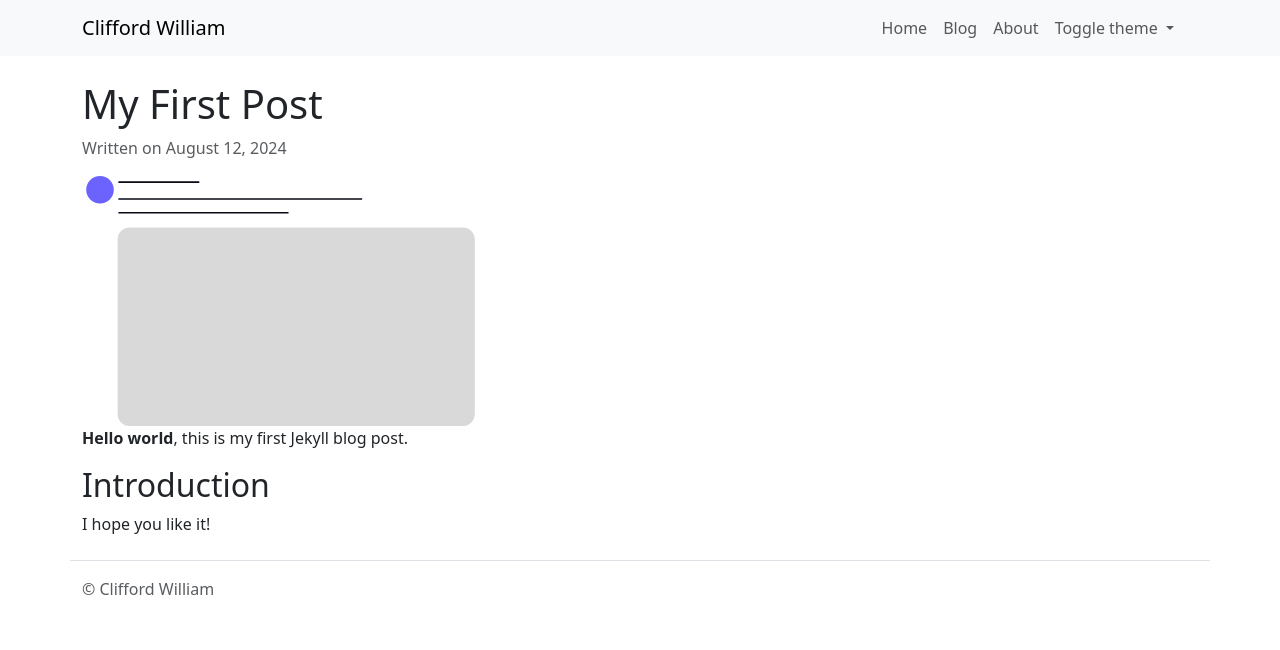
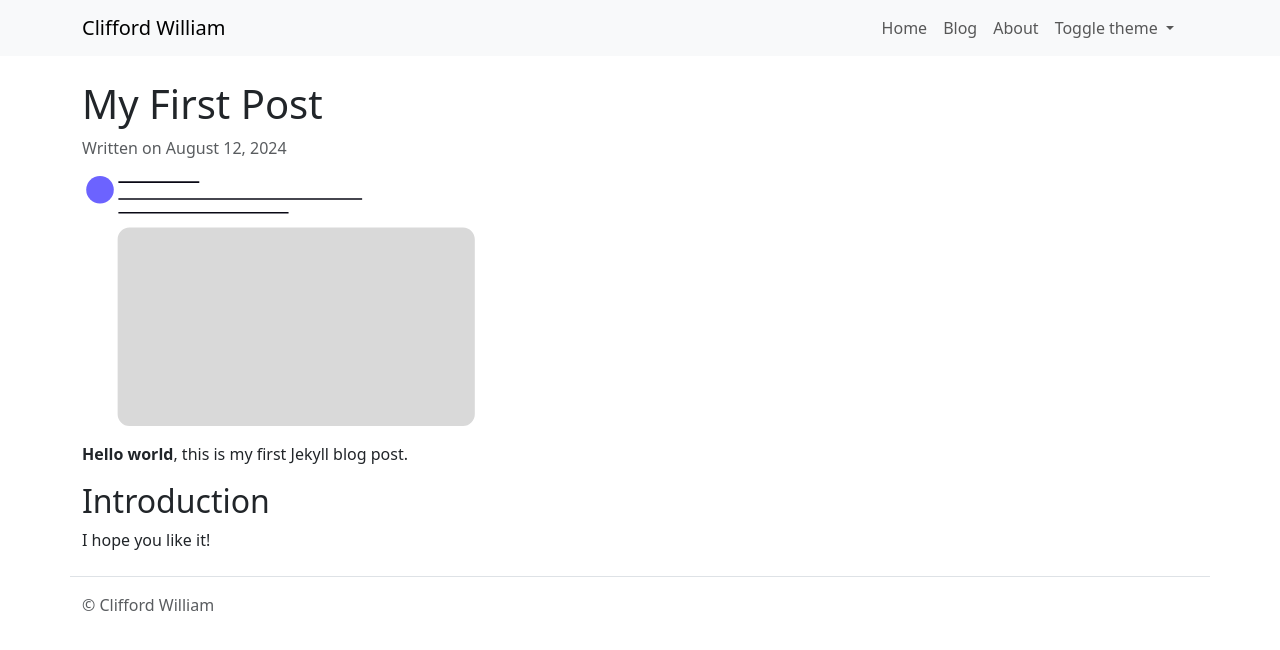
Before and after one commit to cliffordwilliam/my_archive, a Jekyll site: the page built from _posts/2024-08-12-first-post.md, in a window 1280 px wide. Shown: the top 650 px of the page. Built offline with Jekyll 4.4.1, drawn with Linux system fonts in a browser that asks for light colours.

Commit message:
post image layout edit

```diff
--- a/_layouts/post.html
+++ b/_layouts/post.html
@@ -5,7 +5,7 @@ layout: default
 <article>
     <h1>{{ page.title }}</h1>
     <p class="mb-3 text-body-secondary">Written on {{ page.date | date: "%B %e, %Y" }}</p>
-    <img class="img-fluid" src="{{ site.baseurl }}/assets/svgs/{{ page.thumbnail }}" alt="{{ page.thumbnail }}"
+    <img class="img-fluid mb-3" src="{{ site.baseurl }}/assets/svgs/{{ page.thumbnail }}" alt="{{ page.thumbnail }}"
         style="aspect-ratio: 143 / 90; max-height: 250px;">
     {{ content }}
 </article>
```
